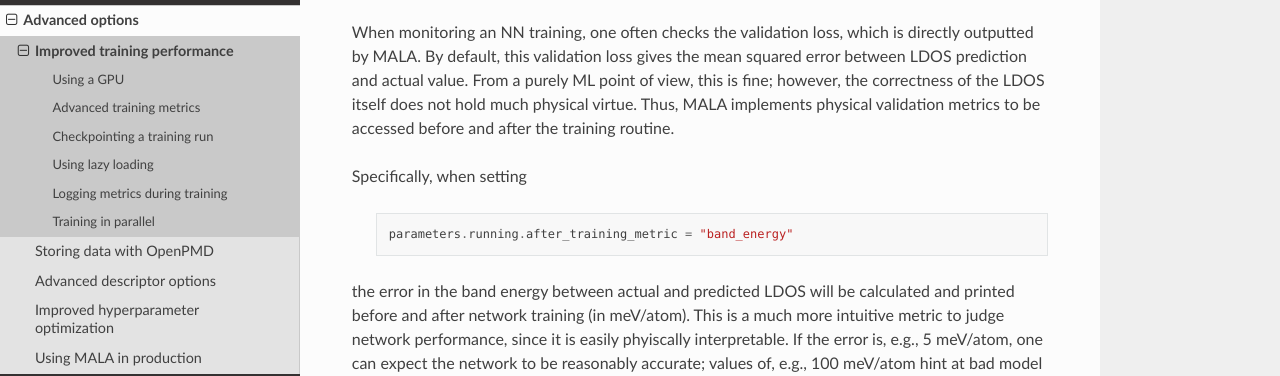
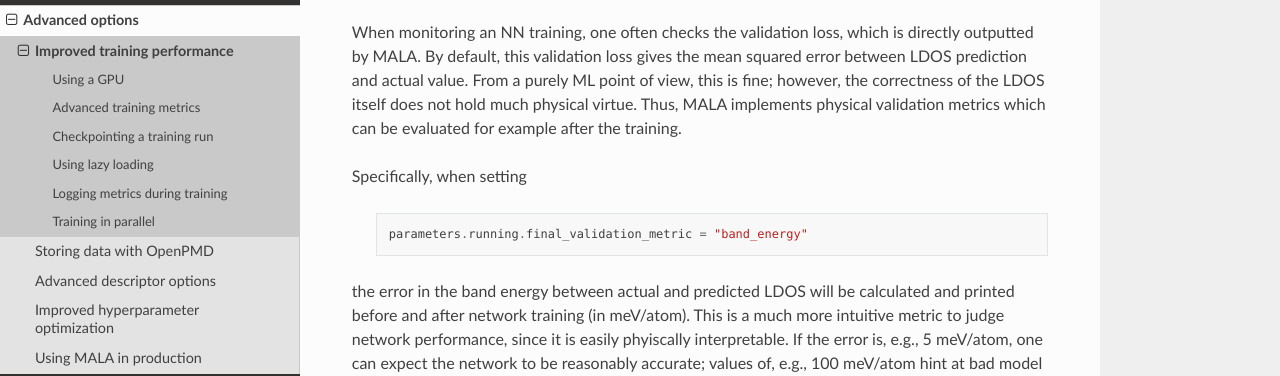
Before and after one commit to mala-project/mala, a Sphinx documentation site: the page built from docs/source/advanced_usage/trainingmodel.rst, in a window 1280 px wide and 900 px high, scrolled down 1060 px. Shown: the part 235-611 px from the top of the window. Built offline with Sphinx 7.4.7 and the Read the Docs theme 3.1.0, drawn with Linux system fonts in a browser that asks for light colours; pages that are not in the unit, such as notebooks, are missing from menus; the version number could not be read and is left out; some of the changed text lies outside the part shown.

Commit message:
Rename validation and logging related parameters (refs #636)

```diff
--- a/docs/source/advanced_usage/hyperparameters.rst
+++ b/docs/source/advanced_usage/hyperparameters.rst
@@ -114,7 +114,7 @@ a physical validation metric such as
 
       .. code-block:: python
 
-            parameters.running.after_training_metric = "band_energy"
+            parameters.running.final_validation_metric = "band_energy"
 
 Advanced optimization algorithms
 ********************************
--- a/docs/source/advanced_usage/trainingmodel.rst
+++ b/docs/source/advanced_usage/trainingmodel.rst
@@ -71,13 +71,13 @@ is directly outputted by MALA. By default, this validation loss gives the
 mean squared error between LDOS prediction and actual value. From a purely
 ML point of view, this is fine; however, the correctness of the LDOS itself
 does not hold much physical virtue. Thus, MALA implements physical validation
-metrics to be accessed before and after the training routine.
+metrics which can be evaluated for example after the training.
 
 Specifically, when setting
 
       .. code-block:: python
 
-            parameters.running.after_training_metric = "band_energy"
+            parameters.running.final_validation_metric = "band_energy"
 
 the error in the band energy between actual and predicted LDOS will be
 calculated and printed before and after network training (in meV/atom).
@@ -249,14 +249,14 @@ To save time and resources you can specify the logging interval via
 
       .. code-block:: python
 
-            parameters.running.validate_every_n_epochs = 10
+            parameters.running.logging_metrics_freq = 10
 
 If you want to monitor the degree to which the model overfits to the training data,
 you can use the option
 
       .. code-block:: python
 
-            parameters.running.validate_on_training_data = True
+            parameters.running.log_metrics_on_train_set = True
 
 MALA will evaluate the validation metrics on the training set as well as the validation set.
 
```
Also changed, not shown: other parts of docs/source/advanced_usage/trainingmodel.rst (+1 -1 lines), 4 other files.
